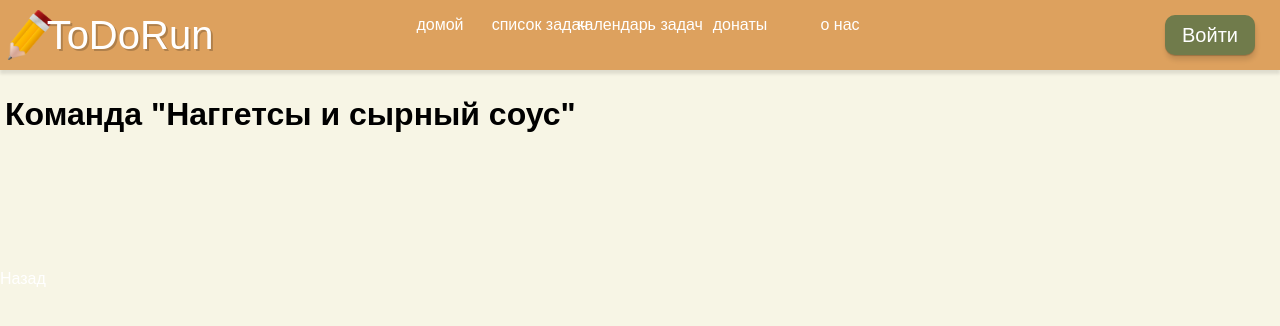
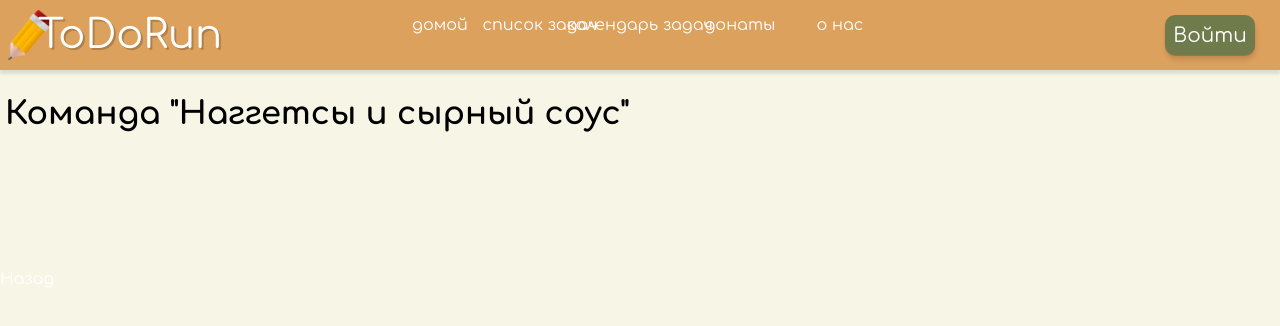
Before and after one commit to skeiigi/ToDoRun, a Django app: page /faq_page/ in a window 1280 px wide. Shown: the top 326 px of the page. Run offline with Django 5.2, Linux system fonts and the light colour scheme.

Commit message:
feat(fonts): global add fonts Mak and Comfortaa

```diff
--- a/Project1/DjangoProj/organizer/organ/static/components/page.css
+++ b/Project1/DjangoProj/organizer/organ/static/components/page.css
@@ -4,7 +4,7 @@
  */
 
 body {
-    font-family: Arial, sans-serif;
+    font-family: 'Comfortaa', sans-serif;
     background-color: #f7f5e5;
     margin: 0;
     padding: 0;
--- a/Project1/DjangoProj/organizer/organ/static/css/index.css
+++ b/Project1/DjangoProj/organizer/organ/static/css/index.css
@@ -1,5 +1,4 @@
-@import url(../vendor/normalize.css);
-/* @import url(); */
+@import url(../vendor/index.css);
 @import url(../components/page.css);
 
 @import url(../common/buttons.css);
--- /dev/null
+++ b/Project1/DjangoProj/organizer/organ/static/vendor/MAK/mak.css
@@ -0,0 +1,13 @@
+@font-face {
+	font-family: 'Mak';
+	src: url('./MAK.otf') format('opentype');
+	font-weight: 400;
+	font-style: normal;
+}
+
+@font-face {
+	font-family: 'Mak';
+	src: url('./MAK-bold.otf') format('opentype');
+	font-weight: 700;
+	font-style: normal;
+}
--- /dev/null
+++ b/Project1/DjangoProj/organizer/organ/static/vendor/comfortaa/comfortaa.css
@@ -0,0 +1,20 @@
+@font-face {
+  font-family: 'Comfortaa';
+  src: url('./Comfortaa-Regular.ttf') format('truetype');
+  font-weight: 400;
+  font-style: normal;
+}
+
+@font-face {
+  font-family: 'Comfortaa';
+  src: url('./Comfortaa-Light.ttf') format('truetype');
+  font-weight: 200;
+  font-style: normal;
+}
+
+@font-face {
+  font-family: 'Comfortaa';
+  src: url('./Comfortaa-Bold.ttf') format('truetype');
+  font-weight: 700;
+  font-style: normal;
+}
--- /dev/null
+++ b/Project1/DjangoProj/organizer/organ/static/vendor/index.css
@@ -0,0 +1,3 @@
+@import url(./normalize.css);
+@import url(./MAK/mak.css);
+@import url(./comfortaa/comfortaa.css);
```
Also changed, not shown: Project1/DjangoProj/organizer/organ/static/vendor/MAK/MAK-bold.otf (added), Project1/DjangoProj/organizer/organ/static/vendor/MAK/MAK.otf (added), Project1/DjangoProj/organizer/organ/static/vendor/comfortaa/Comfortaa-Bold.ttf (added), Project1/DjangoProj/organizer/organ/static/vendor/comfortaa/Comfortaa-Light.ttf (added), Project1/DjangoProj/organizer/organ/static/vendor/comfortaa/Comfortaa-Regular.ttf (added).
